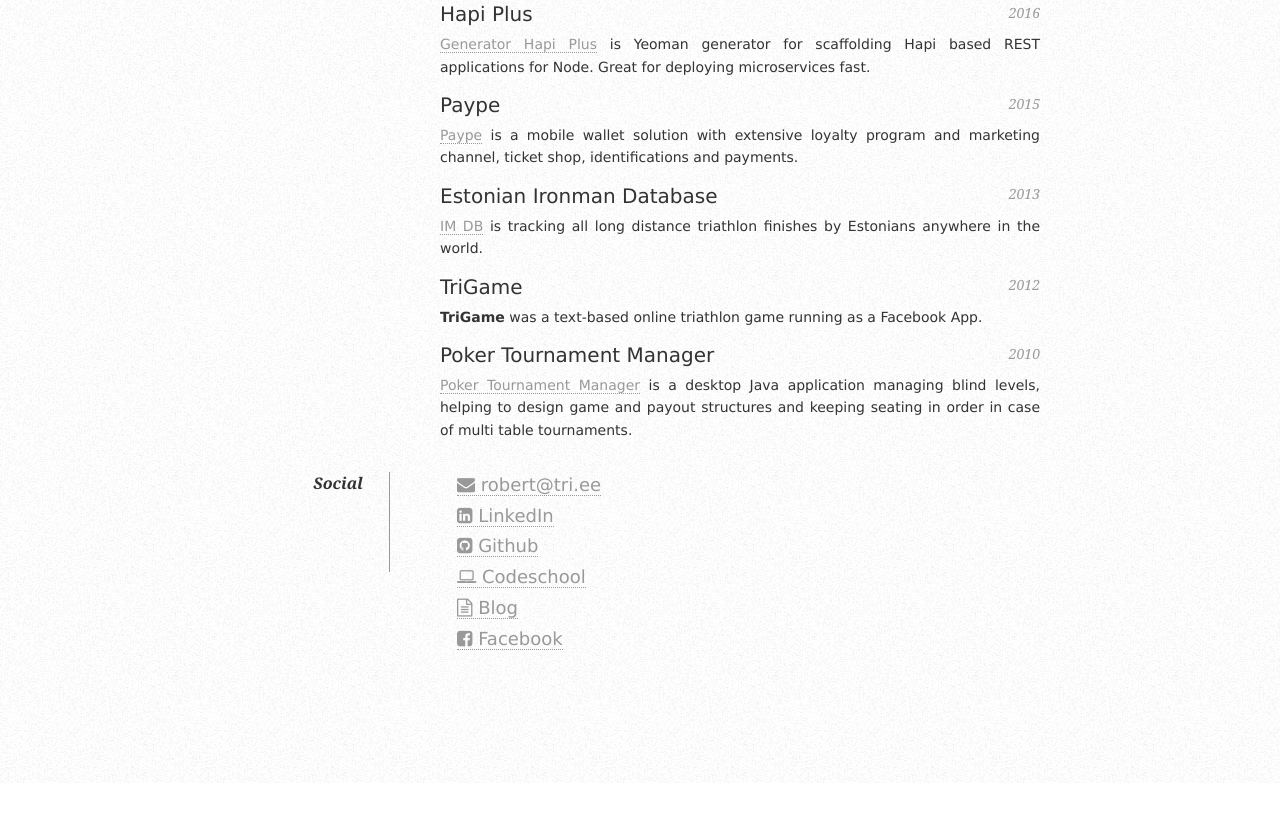
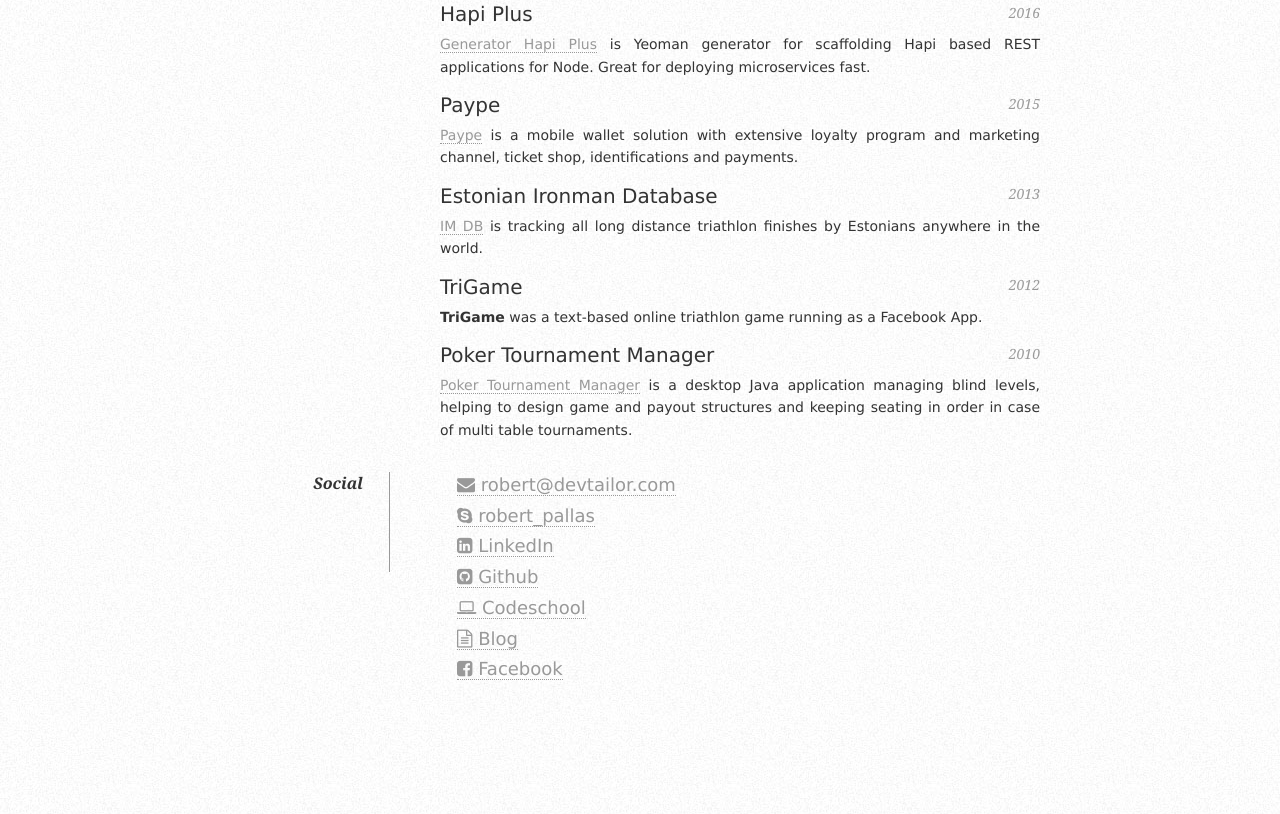
Before and after one commit to robertpallas/resume, a plain HTML site: page index.html in a window 1280 px wide. Shown: the part 1766-2580 px from the top of the page. Before the commit the page ends 2549 px from the top, so only its background shows below. Drawn offline with nearby package versions, Linux system fonts and the light colour scheme.

Commit message:
Update contacts
New email, add Skype

```diff
--- a/index.html
+++ b/index.html
@@ -224,12 +224,13 @@
             <dt>Social</dt>
             <dd>
                 <ul class="social">
-                    <li><a href="mailto:robert@tri.ee" target="_blank"><i class="fa fa-envelope"></i> robert@tri.ee</a></li>
-                    <li><a href="https://www.linkedin.com/pub/robert-pallas/87/637/a42" target="_blank"><i class="fa fa-linkedin-square"></i> LinkedIn</a></li>
-                    <li><a href="https://github.com/robertpallas" target="_blank"><i class="fa fa-github-square"></i> Github</a></li>
-                    <li><a href="https://www.codeschool.com/users/32701" target="_blank"><i class="fa fa-laptop"></i></i> Codeschool</a></li>
-                    <li><a href="http://robertpallas.github.io/boblog/" target="_blank"><i class="fa fa-file-text-o"></i> Blog</a></li>
-                    <li><a href="https://www.facebook.com/robert.pallas1" target="_blank"><i class="fa fa-facebook-square"></i> Facebook</a></li>
+                  <li><a href="mailto:robert@devtailor.com" target="_blank"><i class="fa fa-envelope"></i> robert@devtailor.com</a></li>
+                  <li><a href="skype:robert_pallas?userinfo"><i class="fa fa-skype"></i> robert_pallas</a></li>
+                  <li><a href="https://www.linkedin.com/pub/robert-pallas/87/637/a42" target="_blank"><i class="fa fa-linkedin-square"></i> LinkedIn</a></li>
+                  <li><a href="https://github.com/robertpallas" target="_blank"><i class="fa fa-github-square"></i> Github</a></li>
+                  <li><a href="https://www.codeschool.com/users/32701" target="_blank"><i class="fa fa-laptop"></i></i> Codeschool</a></li>
+                  <li><a href="http://robertpallas.github.io/boblog/" target="_blank"><i class="fa fa-file-text-o"></i> Blog</a></li>
+                  <li><a href="https://www.facebook.com/robert.pallas1" target="_blank"><i class="fa fa-facebook-square"></i> Facebook</a></li>
                 </ul>
             </dd>
 
```
